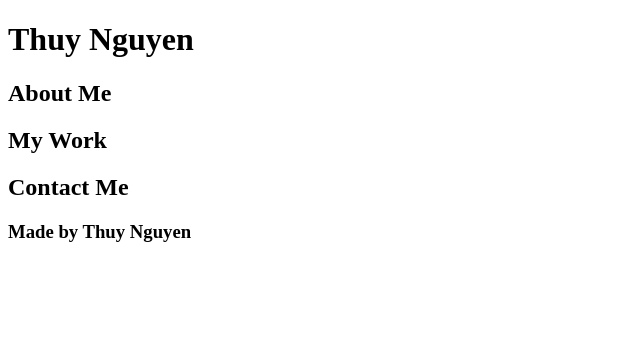
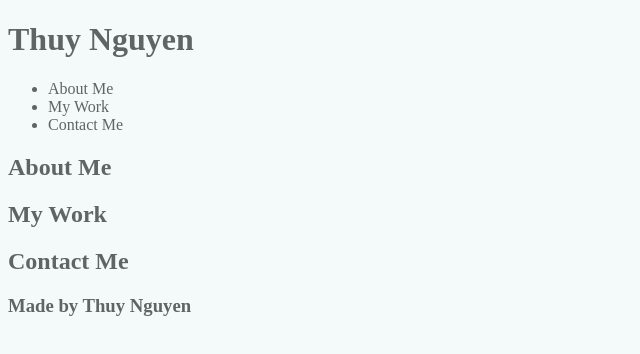
Before and after one commit to ThuyTTTN/Thuy-portfolio, a plain HTML site: page index.html in a window 1280 px wide. Shown: the whole page, without its empty margins (0-640 px from the left). Drawn offline with Linux system fonts and the light colour scheme.

Commit message:
updated html and css style

```diff
--- a/index.html
+++ b/index.html
@@ -3,23 +3,35 @@
     <head>
         <meta charset="UTF-8" />
         <title>Thuy Nguyen Portfolio</title>
+        <link rel="stylesheet" href="style.css">
     </head>
 
     <body>
         <header>
-            <h1>Thuy Nguyen</h1>
+            <h1><a href="/">Thuy Nguyen</a></h1>
         </header>
 
         <!-- navigation -->
-        <section>
+        <nav>
+            <ul>
+                <li>About Me</li>
+                <li>My Work</li>
+                <li>Contact Me</li>
+            </ul>
+        </nav>
+
+        <!-- Article sections -->
+        <article>
             <h2>About Me</h2>
-        </section>
-        <section>
+        </article>
+
+        <article>
             <h2>My Work</h2>
-        </section>
-        <section>
+        </article>
+
+        <article>
             <h2>Contact Me</h2>
-        </section>
+        </article>
 
         <!-- footer -->
         <footer>
--- a/style.css
+++ b/style.css
@@ -0,0 +1,9 @@
+body {
+    background: #f4f9f9;
+    color: #5f6565;
+    font-family:'Times New Roman', Times, serif;
+}
+a {
+    color:#5f6565;
+    text-decoration: none;
+}
```
